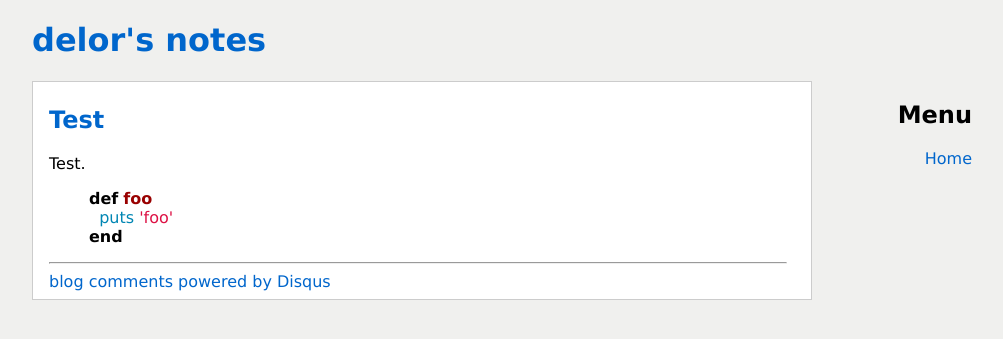
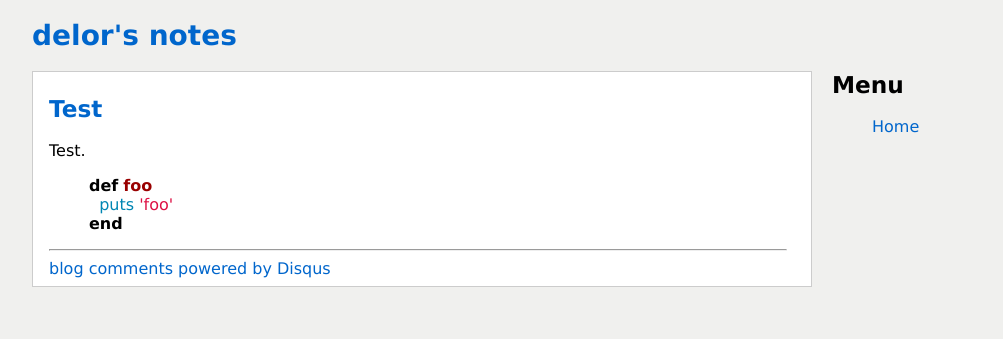
Before and after one commit to delor/delor.github.com, a Jekyll site: the page built from _posts/2010-01-17-test.markdown, in a window 1280 px wide. Shown: the top 339 px of the page, without its empty margins (138-1141 px from the left). Built offline with Jekyll 4.4.1, drawn with Linux system fonts in a browser that asks for light colours; comment, search, counter and statistics services are not loaded.

Commit message:
some styling

```diff
--- a/_layouts/post.html
+++ b/_layouts/post.html
@@ -1,11 +1,9 @@
 ---
 layout: default
 ---
-<div>
-  <h2><a href="{{ page.url }}">{{ page.title }}</a></h2>
-  {{ content }}
-  <hr />
-  <div id="disqus">
-    <div id="disqus_thread"></div><script type="text/javascript" src="http://disqus.com/forums/delor-pl/embed.js"></script><noscript><a href="http://disqus.com/forums/delor-pl/?url=ref">View the discussion thread.</a></noscript><a href="http://disqus.com" class="dsq-brlink">blog comments powered by <span class="logo-disqus">Disqus</span></a>
-  </div>
+<h2><a href="{{ page.url }}">{{ page.title }}</a></h2>
+{{ content }}
+<hr />
+<div id="disqus">
+  <div id="disqus_thread"></div><script type="text/javascript" src="http://disqus.com/forums/delor-pl/embed.js"></script><noscript><a href="http://disqus.com/forums/delor-pl/?url=ref">View the discussion thread.</a></noscript><a href="http://disqus.com" class="dsq-brlink">blog comments powered by <span class="logo-disqus">Disqus</span></a>
 </div>
--- a/css/styles.css
+++ b/css/styles.css
@@ -8,10 +8,14 @@ a:hover, a:active { text-decoration: underline; }
 a:visited { color: #003399; }
 a:link { color: #0066CC; }
 
+h1 { font-size: 175%; }
+h2 { font-size: 145%; }
+
 #content { background-color: #FFFFFF; border: 1px solid #CCCCCC; text-align: justify; padding: 0.25em 1.5em 0.5em 1em; }
 #content ul { list-style: none; }
 
-#menu * { text-align: right; }
+#menu { text-align: left; }
+#menu h2 { margin-top: 0; }
 #menu ul { list-style: none; }
 
 #footer { clear:both; padding:5px 10px; border-style: solid; border-color: gray; border-width: 1px 0 0; }
```
